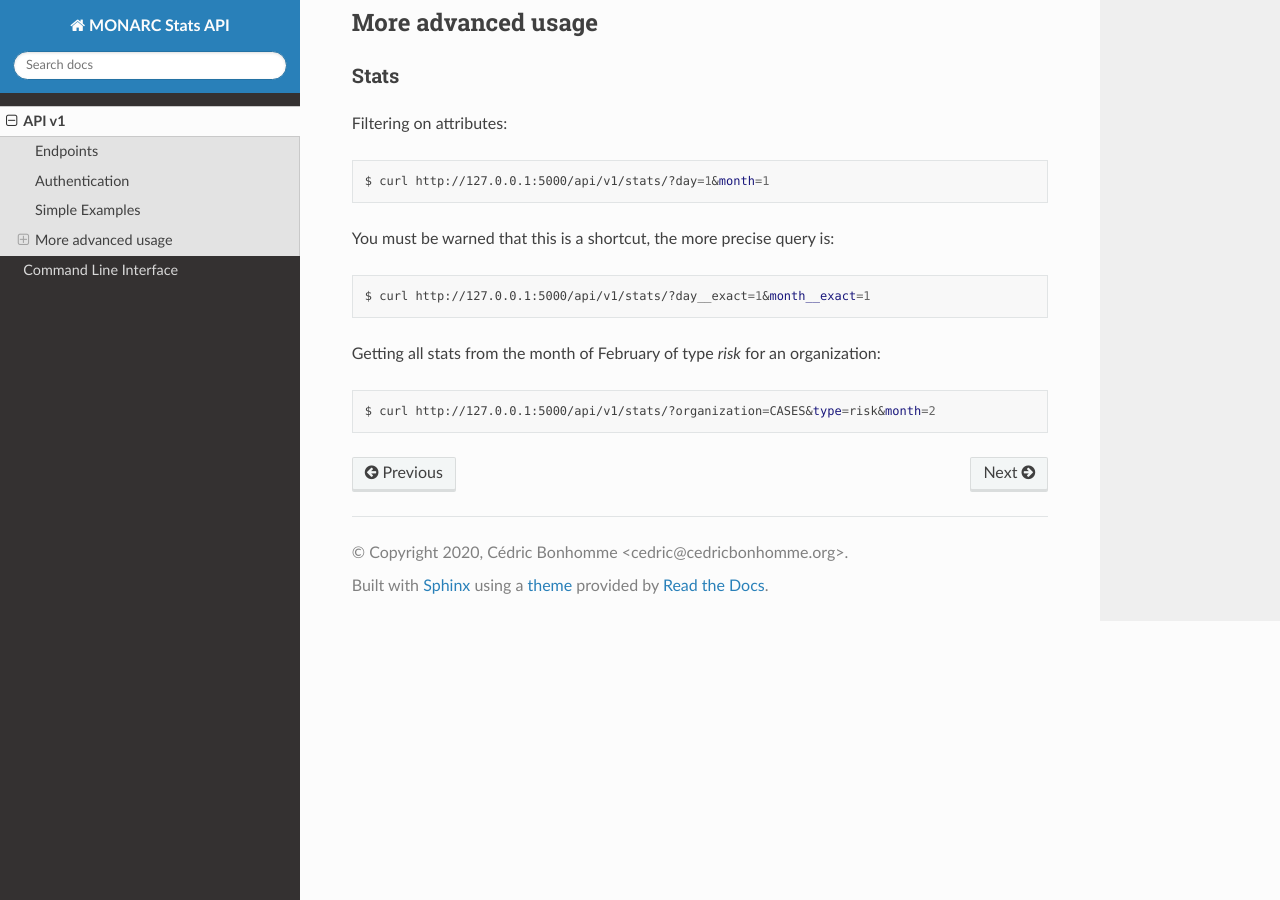
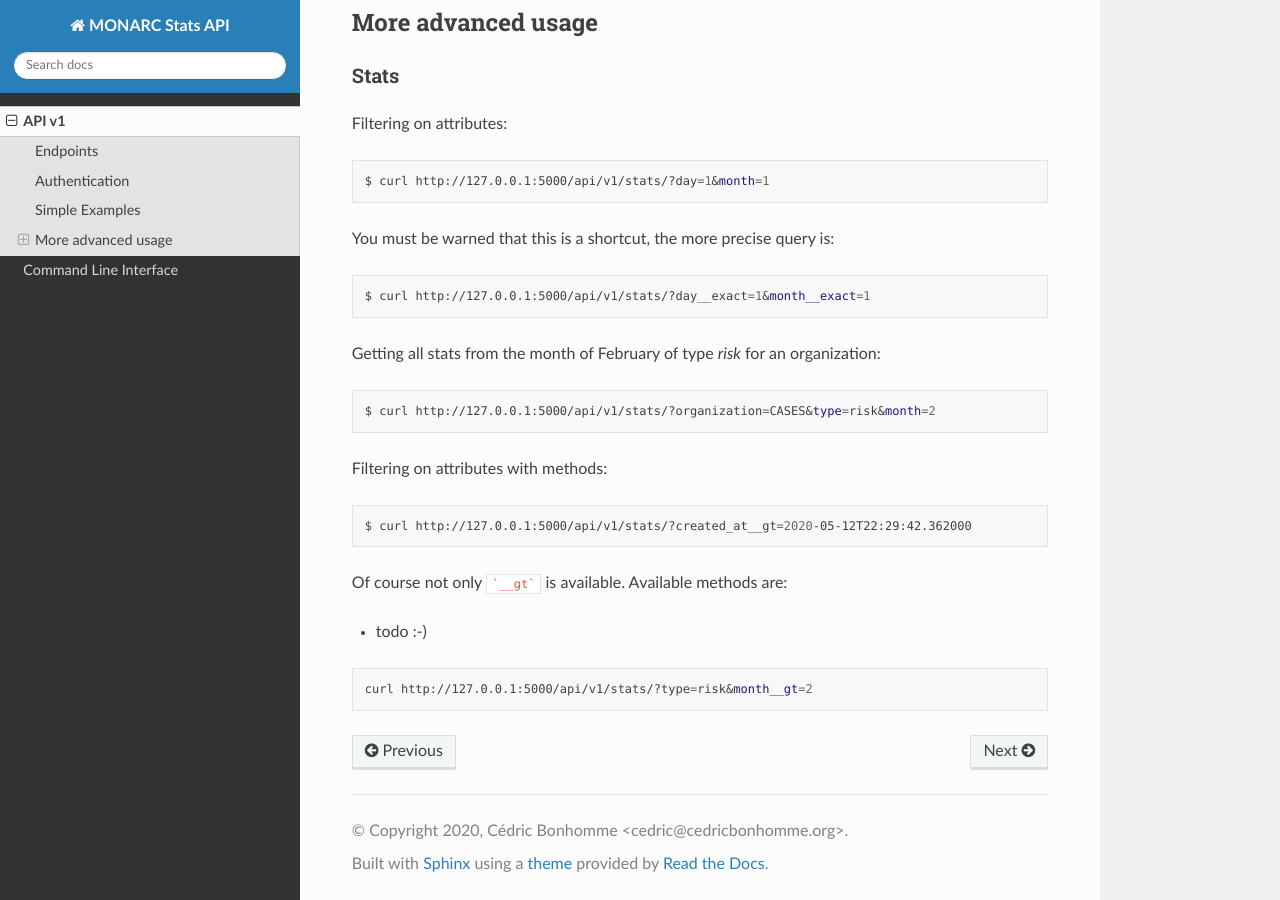
Before and after one commit to monarc-project/stats-service, a Sphinx documentation site: the page built from docs/api-v1.rst, in a window 1280 px wide and 900 px high, scrolled down 1963 px. Built offline with Sphinx 7.4.7 and the Read the Docs theme 2.0.0, drawn with Linux system fonts in a browser that asks for light colours.

Commit message:
chg: [documentation] added some example on methods for filters. Will list all the methods soonish

````diff
--- a/docs/api-v1.rst
+++ b/docs/api-v1.rst
@@ -145,3 +145,19 @@ Getting all stats from the month of February of type *risk* for an organization:
 .. code-block:: bash
 
     $ curl http://127.0.0.1:5000/api/v1/stats/?organization=CASES&type=risk&month=2
+
+
+Filtering on attributes with methods:
+
+.. code-block:: bash
+
+    $ curl http://127.0.0.1:5000/api/v1/stats/?created_at__gt=2020-05-12T22:29:42.362000
+
+Of course not only ```__gt``` is available. Available methods are:
+
+- todo :-)
+
+
+.. code-block:: bash
+
+    curl http://127.0.0.1:5000/api/v1/stats/?type=risk&month__gt=2
````
